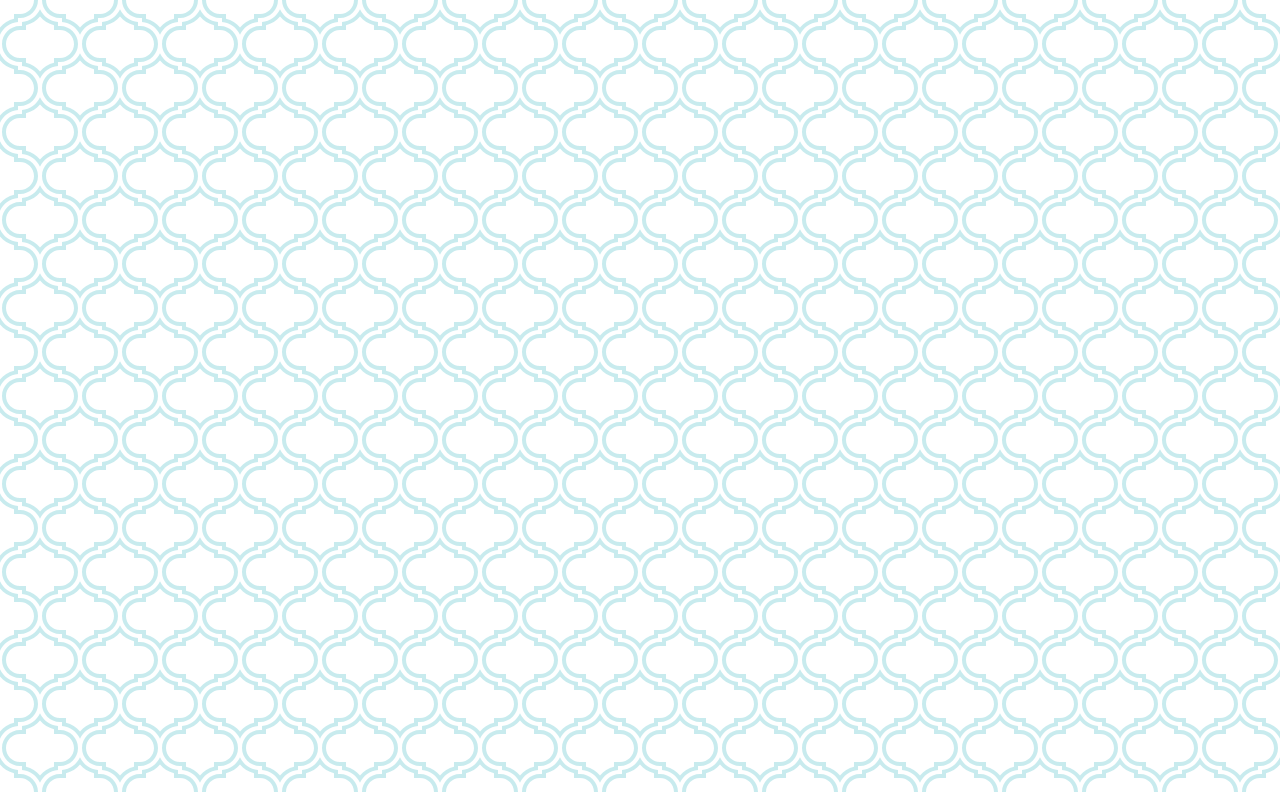
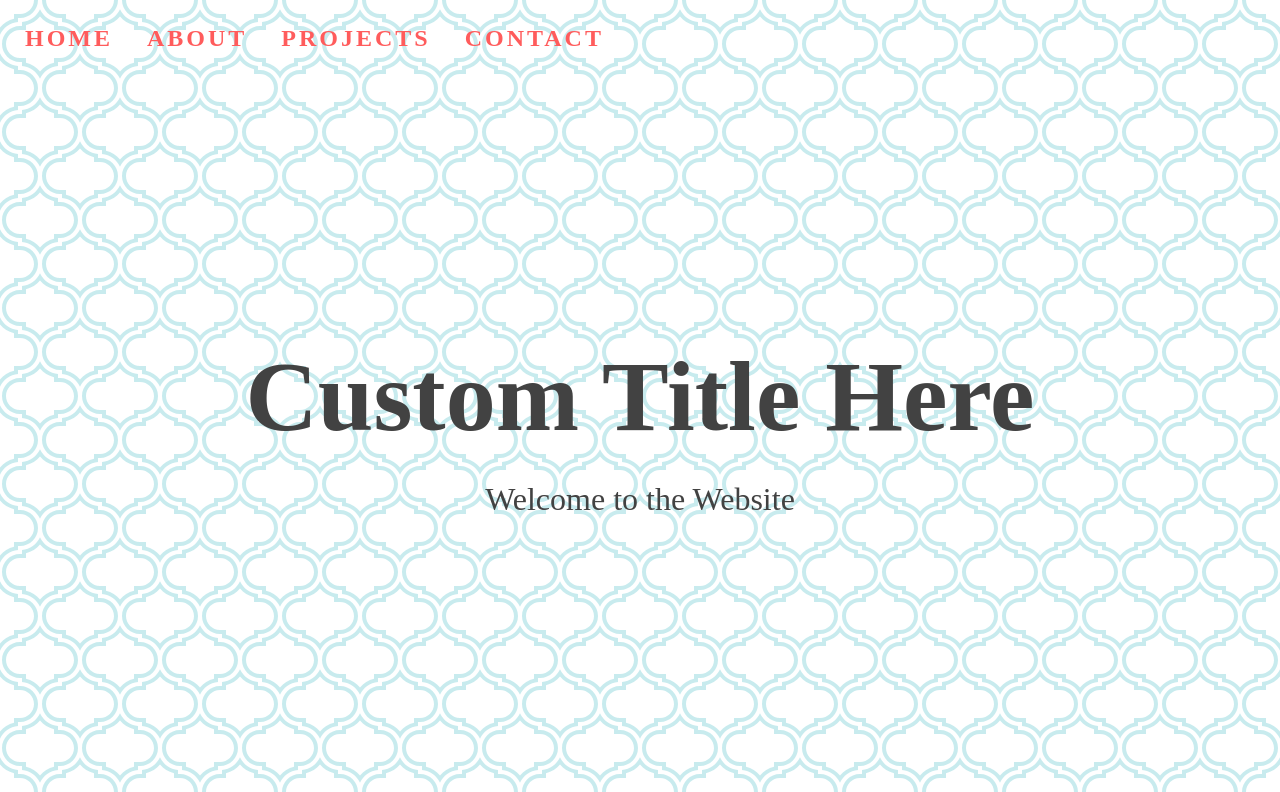
Before and after one commit to Amber-Pittman/lightDarkMode-JS, a plain HTML site: page index.html in a window 1280 px wide. Shown: the top 792 px of the page. Drawn offline with Linux system fonts and the light colour scheme.

Commit message:
additional styling and adding to html file

```diff
--- a/index.html
+++ b/index.html
@@ -9,6 +9,32 @@
     <link rel="stylesheet" href="style.css">
 </head>
 <body>
+    <!-- Navigation -->
+    <nav id="nav">
+        <a href="#home">home</a>
+        <a href="#about">about</a>
+        <a href="#projects">projects</a>
+        <a href="#contact">contact</a>
+    </nav>
+    <!-- Home Section -->
+    <section id="home">
+        <div class="title-group">
+            <h1>Custom Title Here</h1>
+            <h2>Welcome to the Website</h2>
+        </div>
+    </section>
+    <!-- About Section -->
+    <section id="about">
+        <h1>Undraw Illustrations</h1>
+    </section>
+    <!-- Projects Section -->
+    <section id="projects">
+        <h1>Buttons</h1>
+    </section>
+    <!-- Contacts Section -->
+    <section id="contact">
+        <h1></h1>
+    </section>
     <!-- Script -->
     <script src="script.js"></script>
 </body>
--- a/style.css
+++ b/style.css
@@ -24,6 +24,7 @@
 
 html {
   box-sizing: border-box;
+  scroll-behavior: smooth;
 }
 
 body {
@@ -53,13 +54,13 @@ h2 {
 
 /* Navigation */
 nav {
-  z-index: 10;
+  z-index: 10; /* Stays on top */
   position: fixed;
   font-size: 24px;
   letter-spacing: 3px;
   padding: 25px;
   width: 100vw;
-  background: rgb(255 255 255 / 50%);
+  background: rgb(255 255 255) / 50%; /* the 50% is opacity */
 }
 
 a {
@@ -68,6 +69,7 @@ a {
   text-decoration: none;
   border-bottom: 3px solid transparent;
   font-weight: bold;
+  text-transform: uppercase;
 }
 
 a:hover,
```
